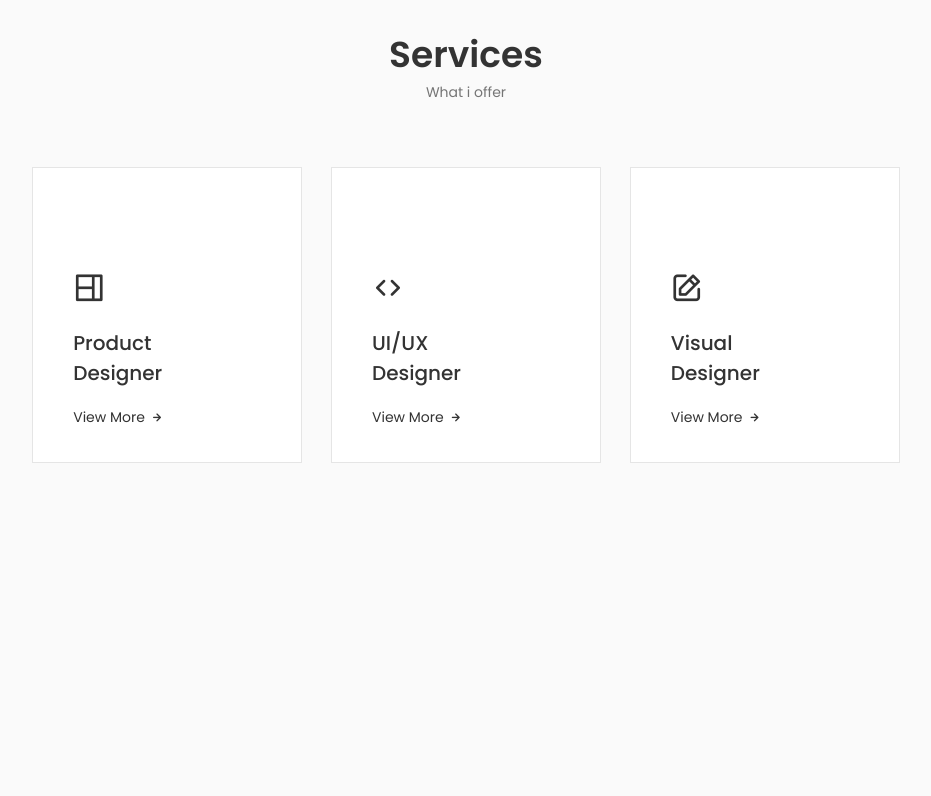
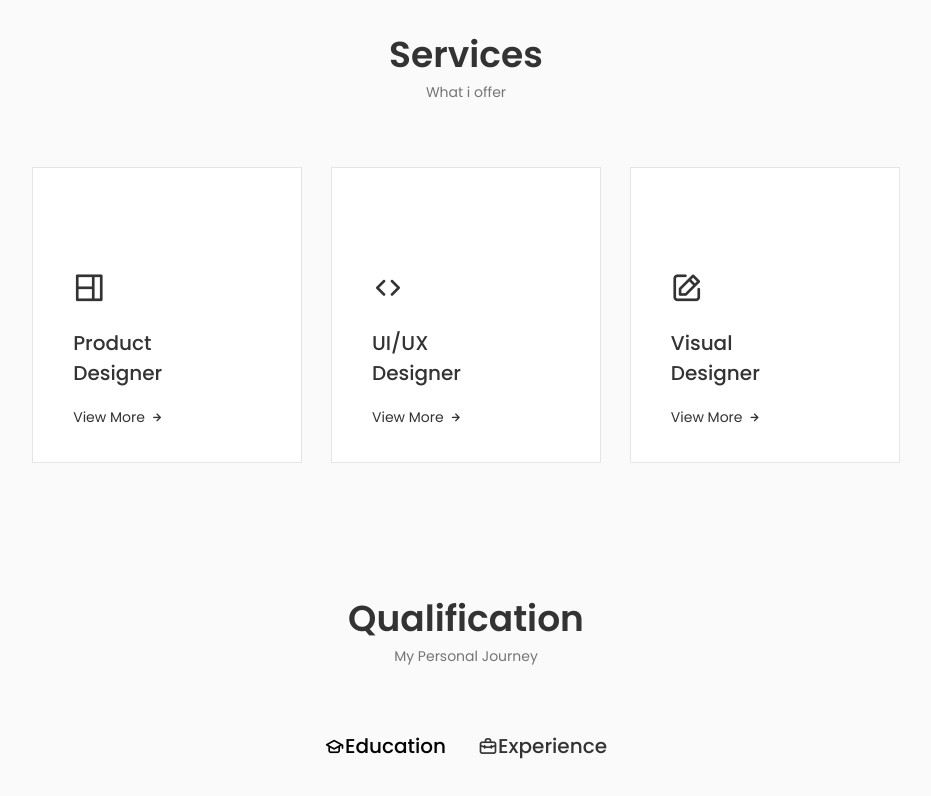
Before and after one commit to saivenkat-pentakota/myportfolio, a React (Create React App) app: page / in a window 1280 px wide. Shown: the part 2000-2796 px from the top of the page, without its empty margins (174-1105 px from the left). Before the commit the page ends 2495 px from the top, so only its background shows below. Built offline with nearby package versions, Linux system fonts and the light colour scheme.

Commit message:
created qualification component

```diff
--- a/src/App.js
+++ b/src/App.js
@@ -5,6 +5,7 @@ import Home from './components/home/Home';
 import About from './components/about/About';
 import Skills from './components/skills/Skills';
 import Services from './components/services/Services';
+import Qualification from './components/qualification/Qualification';
 function App() {
   return (
  <>
@@ -14,6 +15,7 @@ function App() {
  <About/>
  <Skills/>
  <Services/>
+ <Qualification/>
  </main>
 
 
--- /dev/null
+++ b/src/components/qualification/Qualification.jsx
@@ -0,0 +1,173 @@
+import React, { useState } from "react";
+import "./qualification.css";
+
+const Qualification = () => {
+  const [toggleState, setToggleState] = useState(1);
+
+  const toggleTab = (index) => {
+    setToggleState(index);
+  };
+
+  return (
+    <section className="qualification section">
+      <h2 className="section_title">Qualification</h2>
+      <span className="section_subtitle">My Personal Journey</span>
+
+      <div className="qualification_container container">
+        <div className="qualification_tabs">
+            {/* education tab */}
+          <div
+            className={
+              toggleState === 1
+                ? "qualification_button qualification_active button--flex"
+                : "qualification_button button--flex"
+            }
+            onClick={()=>toggleTab(1)}
+          >
+            <i className="uil uil-graduation-cap qualification_icon"></i>
+            Education
+          </div>
+          {/* experience tab */}
+          <div
+            className={
+              toggleState === 2
+                ? "qualification_button qualification_active button--flex"
+                : "qualification_button button--flex"
+            }
+            onClick={()=>toggleTab(2)}
+          >
+            <i className="uil uil-briefcase-alt qualification_icon"></i>
+            Experience
+          </div>
+        </div>
+
+        <div className="qualification_sections">
+          <div
+            className={
+              toggleState === 1
+                ? "qualification_content qualification_content-active"
+                : "qualification_content"
+            }
+          >
+            <div className="qualification_data">
+              <div>
+                <h3 className="qualification_title">Web Design</h3>
+                <span className="qualification_subtitle">
+                  Spain - Institute
+                </span>
+                <div className="qualification_calender">
+                  <i className="uil uil-calendar-alt"></i> 2021 - present
+                </div>
+              </div>
+              <div>
+                <span className="qualification_rounder"></span>
+                <span className="qualification_line"></span>
+              </div>
+            </div>
+            <div className="qualification_data">
+              <div></div>
+              <div>
+                <span className="qualification_rounder"></span>
+                <span className="qualification_line"></span>
+              </div>
+              <div>
+                <h3 className="qualification_title">Art Director</h3>
+                <span className="qualification_subtitle">
+                  Spain - Institute
+                </span>
+                <div className="qualification_calender">
+                  <i className="uil uil-calendar-alt"></i> 2020 - 2021
+                </div>
+              </div>
+            </div>
+
+            <div className="qualification_data">
+              <div>
+                <h3 className="qualification_title">Web Development</h3>
+                <span className="qualification_subtitle">
+                  Spain - Institute
+                </span>
+                <div className="qualification_calender">
+                  <i className="uil uil-calendar-alt"></i> 2018 - 2020
+                </div>
+              </div>
+              <div>
+                <span className="qualification_rounder"></span>
+                <span className="qualification_line"></span>
+              </div>
+            </div>
+            <div className="qualification_data">
+              <div></div>
+              <div>
+                <span className="qualification_rounder"></span>
+                <span className="qualification_line"></span>
+              </div>
+              <div>
+                <h3 className="qualification_title">UI/UX Expert</h3>
+                <span className="qualification_subtitle">
+                  Spain - Institute
+                </span>
+                <div className="qualification_calender">
+                  <i className="uil uil-calendar-alt"></i> 2017 - 2018
+                </div>
+              </div>
+            </div>
+          </div>
+
+          {/* ........ */}
+          <div className={
+              toggleState === 2
+                ? "qualification_content qualification_content-active"
+                : "qualification_content"
+            }>
+            <div className="qualification_data">
+              <div>
+                <h3 className="qualification_title">Product Designer</h3>
+                <span className="qualification_subtitle">
+                  Microsoft - India
+                </span>
+                <div className="qualification_calender">
+                  <i className="uil uil-calendar-alt"></i> 2021 - present
+                </div>
+              </div>
+              <div>
+                <span className="qualification_rounder"></span>
+                <span className="qualification_line"></span>
+              </div>
+            </div>
+            <div className="qualification_data">
+              <div></div>
+              <div>
+                <span className="qualification_rounder"></span>
+                <span className="qualification_line"></span>
+              </div>
+              <div>
+                <h3 className="qualification_title">UI/UX Designer</h3>
+                <span className="qualification_subtitle">Apple Inc - USA</span>
+                <div className="qualification_calender">
+                  <i className="uil uil-calendar-alt"></i> 2020 - 2021
+                </div>
+              </div>
+            </div>
+
+            <div className="qualification_data">
+              <div>
+                <h3 className="qualification_title">Web Designer</h3>
+                <span className="qualification_subtitle">Figma - India</span>
+                <div className="qualification_calender">
+                  <i className="uil uil-calendar-alt"></i> 2018 - 2020
+                </div>
+              </div>
+              <div>
+                <span className="qualification_rounder"></span>
+                <span className="qualification_line"></span>
+              </div>
+            </div>
+          </div>
+        </div>
+      </div>
+    </section>
+  );
+};
+
+export default Qualification;
--- /dev/null
+++ b/src/components/qualification/qualification.css
@@ -0,0 +1,75 @@
+.qualification_container{
+    max-width:768px;
+
+}
+
+.qualification_tabs{
+    display:flex;
+    justify-content:center;
+    margin-bottom:var(--mb-2);
+}
+
+.qualification_button{
+    font-size:var(--h3-font-size);
+    font-weight:var(--font-medium);
+    color:var(--title-color);
+    margin: 0 var(--mb-1);
+    cursor: pointer;
+}
+
+.qualification_button:hover{
+    color: var(--title-color-dark);
+}
+.qualification_active{
+    color:var(--title-color-dark);
+}
+.qualification_sections{
+    display:grid;
+    grid-template-columns: 0.5fr;
+    justify-content:center;
+}
+
+.qualification_content{
+    display:block;
+}
+
+.qualification_content-active{
+    display:block;
+}
+
+.qualification_data{
+    display:grid;
+    grid-template-columns: 1fr max-content 1fr;
+    column-gap:1.5rem;
+}
+
+.qualification_title{
+    font-size: var(--normal-font-size);
+    font-weight:var(--font-medium);
+}
+
+.qualification_subtitle{
+    display:inline-block;
+    font-size: var(--small-font-size);
+    margin-bottom:var(--mb-1);
+}
+
+.qualification_calender{
+    font-size:var(--small-font-size);
+}
+
+.qualification_rounder{
+    display:inline-block;
+    width: 13px;
+    height:13px;
+    background-color:var(--text-color);
+    border-radius: 50%;
+}
+
+.qualification_line{
+    display: block;
+    width:1px;
+    height:100%;
+    background-color:var(--text-color);
+    transform: translate(6px ,-7px);
+}
--- a/src/components/services/Services.jsx
+++ b/src/components/services/Services.jsx
@@ -21,10 +21,10 @@ const Services = () => {
             </h3>
           </div>
 
-          <spam className="services_button" onClick={() => toggleTab(1)}>
+          <span className="services_button" onClick={() => toggleTab(1)}>
             View More
             <i className="uil uil-arrow-right services_button-icon"></i>
-          </spam>
+          </span>
 
           <div
             className={
@@ -87,10 +87,10 @@ const Services = () => {
             </h3>
           </div>
 
-          <spam onClick={() => toggleTab(2)} className="services_button">
+          <span onClick={() => toggleTab(2)} className="services_button">
             View More
             <i className="uil uil-arrow-right services_button-icon"></i>
-          </spam>
+          </span>
 
           <div className={toggleState === 2 ? "services_modal active-modal":"services_modal"}>
             <div className="services_modal-content">
@@ -143,10 +143,10 @@ const Services = () => {
             </h3>
           </div>
 
-          <spam  onClick={() => toggleTab(3)} className="services_button">
+          <span  onClick={() => toggleTab(3)} className="services_button">
             View More
             <i className="uil uil-arrow-right services_button-icon"></i>
-          </spam>
+          </span>
 
           <div className={toggleState === 3 ? "services_modal active-modal":"services_modal"}>
             <div className="services_modal-content">
--- a/src/components/skills/Skills.jsx
+++ b/src/components/skills/Skills.jsx
@@ -7,7 +7,7 @@ const Skills = () => {
   return (
     <section className="skills section" id="skills">
         <h2 className="section_title">Skills</h2>
-        <spam className="section_subtitle">my Technical Level</spam>
+        <span className="section_subtitle">my Technical Level</span>
 
         <div className="skills_container container grid">
             <Frontend/>
```
Also changed, not shown: src/components/skills/Backend.jsx (+6 -6 lines), src/components/skills/Frontend.jsx (+6 -6 lines).
